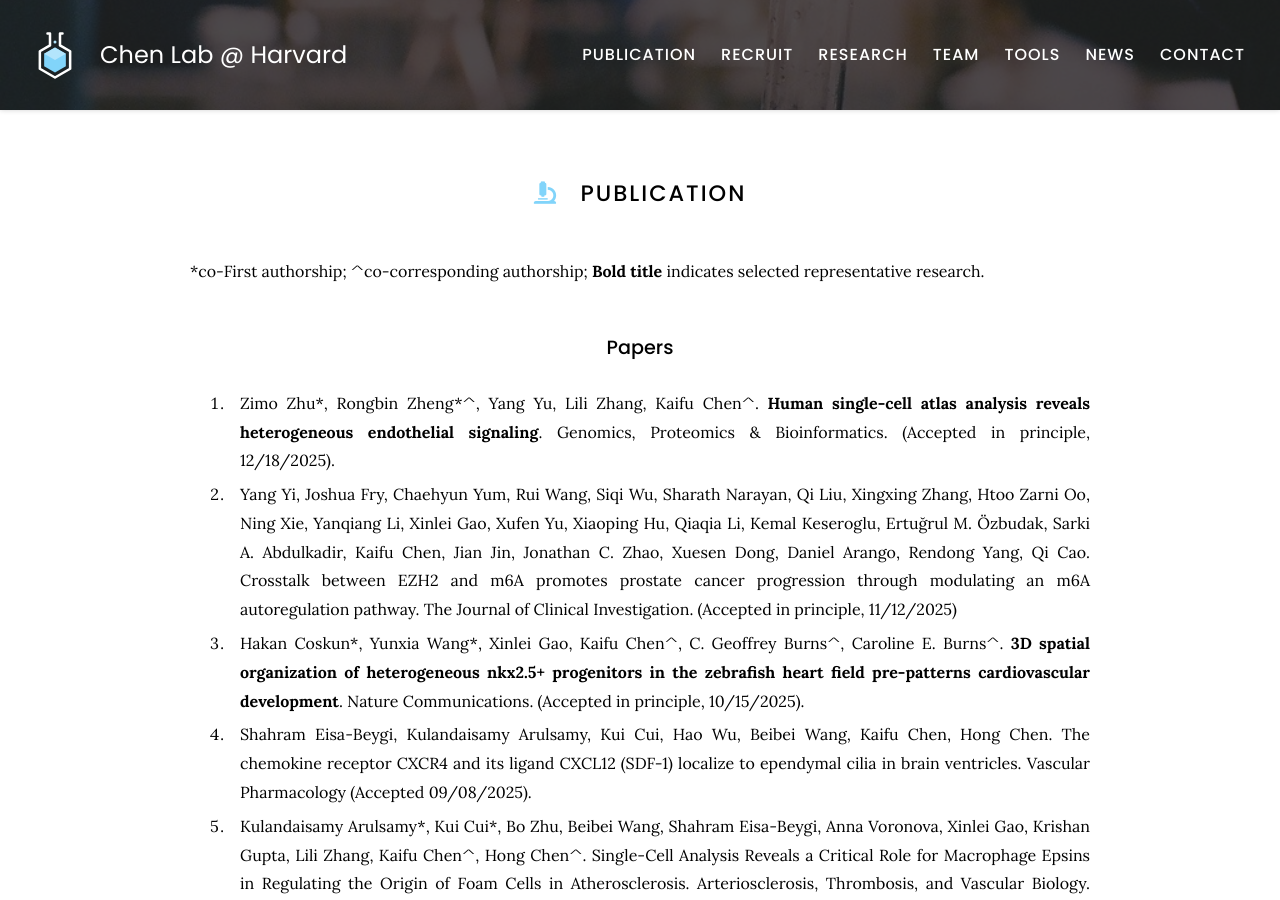
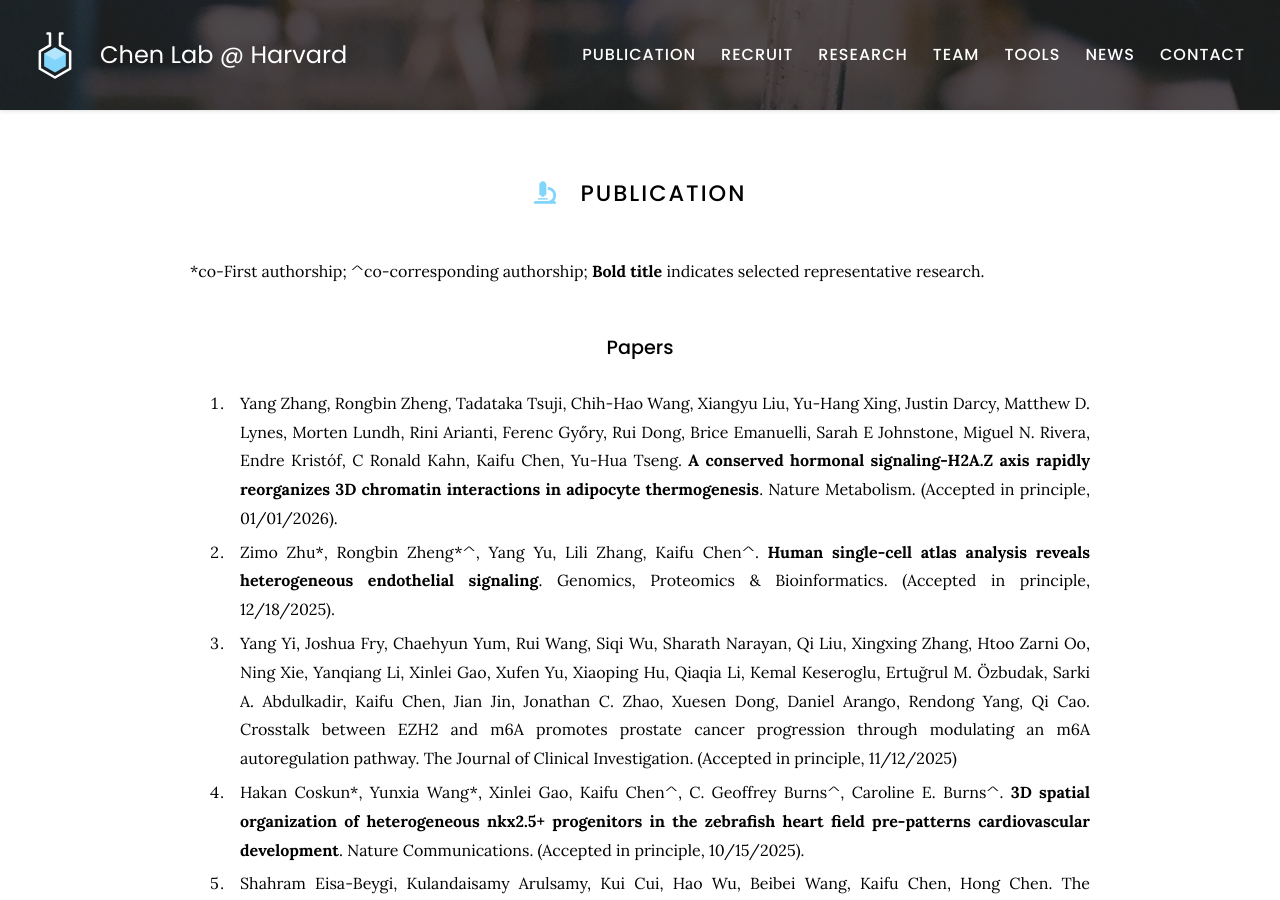
Before and after one commit to kaifuchenlab/kaifuchenlab.github.io, a Jekyll site: the page built from 3.publication/index.md, in a window 1280 px wide and 900 px high. Built offline with Jekyll 4.4.1, drawn with Linux system fonts in a browser that asks for light colours.

Commit message:
Update index.md

```diff
--- a/3.publication/index.md
+++ b/3.publication/index.md
@@ -11,6 +11,8 @@ nav:
 
 
 ### Papers
+
+105. Yang Zhang, Rongbin Zheng, Tadataka Tsuji, Chih-Hao Wang, Xiangyu Liu, Yu-Hang Xing, Justin Darcy, Matthew D. Lynes, Morten Lundh, Rini Arianti, Ferenc Győry, Rui Dong, Brice Emanuelli, Sarah E Johnstone, Miguel N. Rivera, Endre Kristóf, C Ronald Kahn, Kaifu Chen, Yu-Hua Tseng. **A conserved hormonal signaling-H2A.Z axis rapidly reorganizes 3D chromatin interactions in adipocyte thermogenesis**. Nature Metabolism. (Accepted in principle, 01/01/2026).
 
 104. Zimo Zhu\*, Rongbin Zheng\*^, Yang Yu, Lili Zhang, Kaifu Chen^. **Human single-cell atlas analysis reveals heterogeneous endothelial signaling**. Genomics, Proteomics & Bioinformatics. (Accepted in principle, 12/18/2025).
 
```
